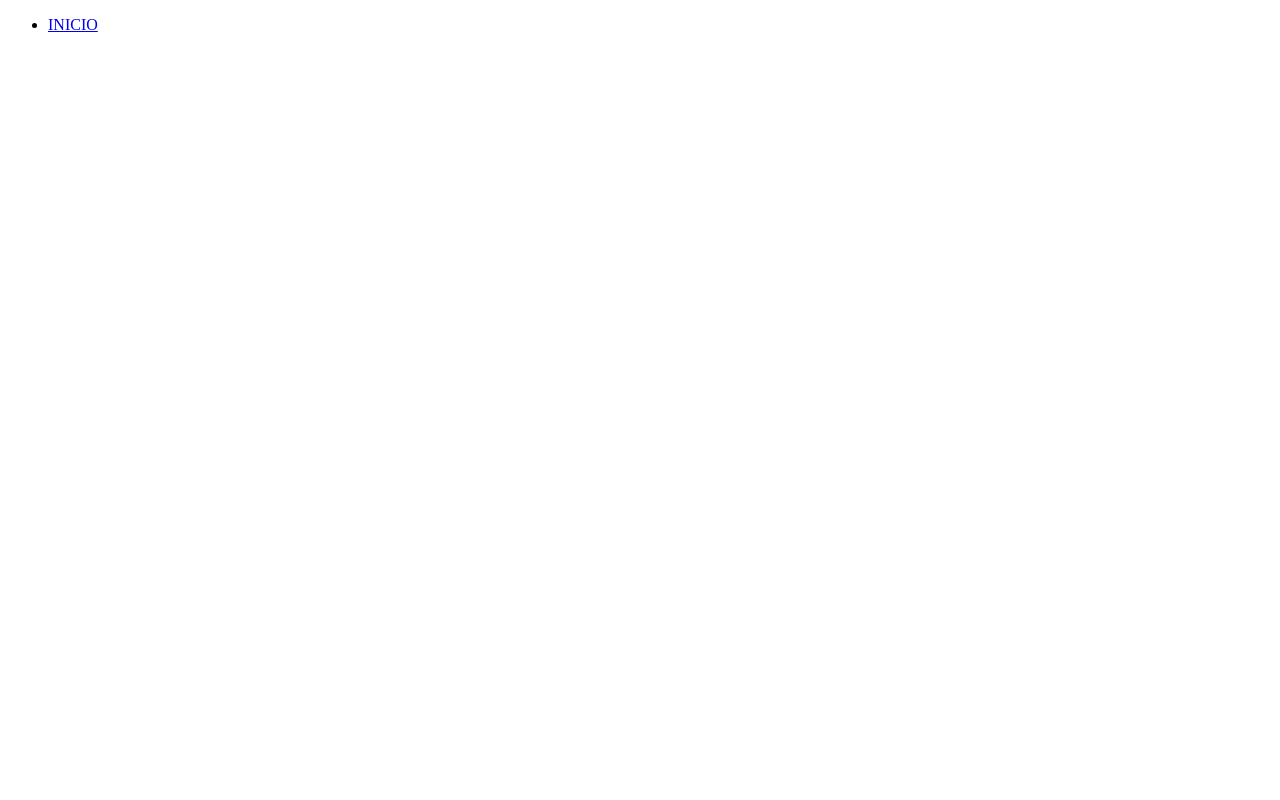
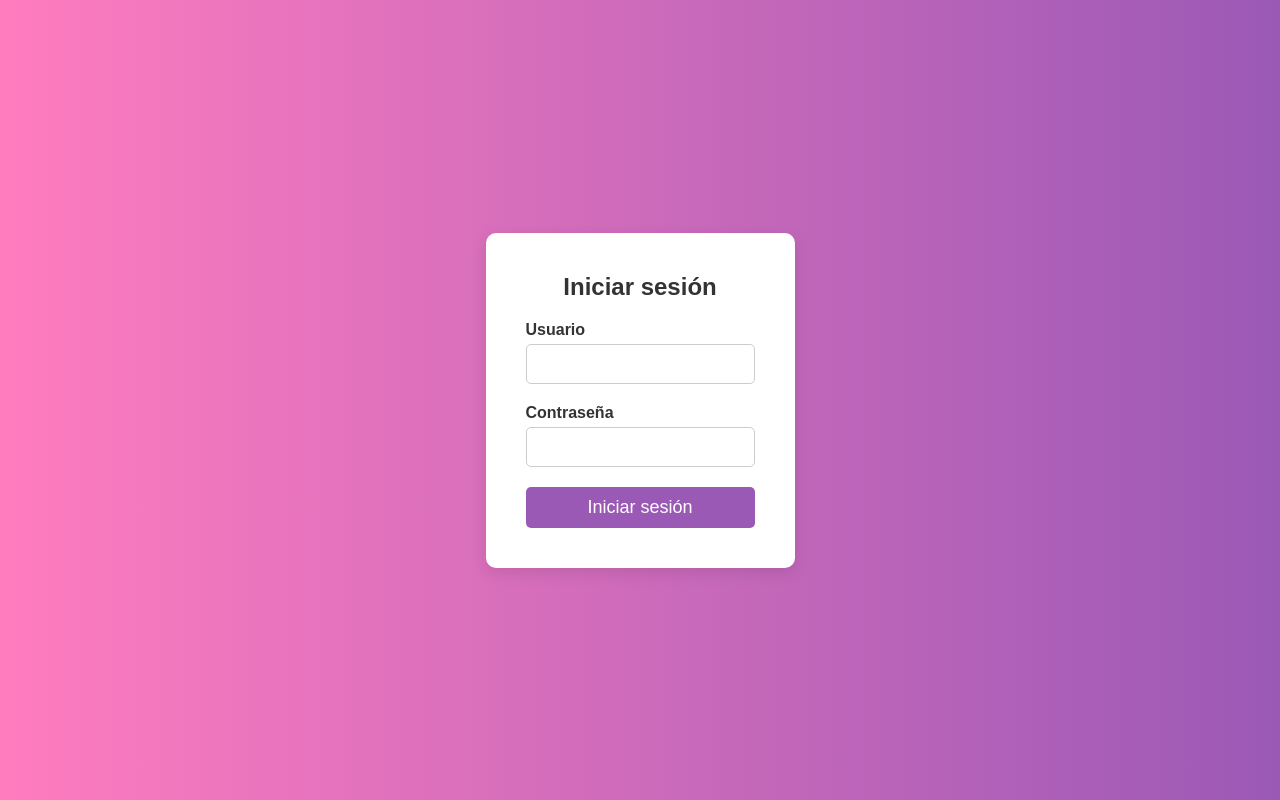
Before and after one commit to Diegoarango20/PROGRESO-Y-GESTION-PARA-EL-DESARROLLO-LOCAL, a plain HTML site: page pages/login.html in a window 1280 px wide. Drawn offline with Linux system fonts and the light colour scheme.

```diff
--- /dev/null
+++ b/css/login.css
@@ -0,0 +1,71 @@
+/* Reseteo básico de márgenes y paddings */
+* {
+    margin: 0;
+    padding: 0;
+    box-sizing: border-box;
+}
+
+/* Fondo de la página con el gradiente que mencionaste */
+body {
+    font-family: 'Arial', sans-serif;
+    background: linear-gradient(to right, #ff7cbf, #9b59b6);  /* Degradado rosado a morado */
+    height: 100vh;
+    display: flex;
+    justify-content: center;
+    align-items: center;
+}
+
+/* Caja del formulario (login-box) */
+.login-box {
+    background-color: white;
+    padding: 40px;
+    border-radius: 10px;
+    box-shadow: 0 5px 15px rgba(0, 0, 0, 0.1);
+    width: 100%;
+    max-width: 400px;  /* Máximo tamaño para el formulario */
+}
+
+/* Título del formulario */
+.login-box h2 {
+    text-align: center;
+    margin-bottom: 20px;
+    font-size: 24px;
+    color: #333;
+}
+
+/* Estilo para los grupos de entrada (inputs) */
+.input-group {
+    margin-bottom: 20px;
+}
+
+.input-group label {
+    display: block;
+    font-weight: bold;
+    color: #333;
+    margin-bottom: 5px;
+}
+
+.input-group input {
+    width: 100%;
+    padding: 10px;
+    border: 1px solid #ccc;
+    border-radius: 5px;
+    font-size: 16px;
+}
+
+/* Estilo para el botón de inicio de sesión */
+.login-btn {
+    width: 100%;
+    padding: 10px;
+    background-color: #9b59b6;
+    color: white;
+    font-size: 18px;
+    border: none;
+    border-radius: 5px;
+    cursor: pointer;
+    transition: background-color 0.3s ease;
+}
+
+.login-btn:hover {
+    background-color: #8e44ad;
+}
--- a/pages/login.html
+++ b/pages/login.html
@@ -1,18 +1,40 @@
 <!DOCTYPE html>
-<html lang="en">
-
+<html lang="es">
 <head>
     <meta charset="UTF-8">
     <meta name="viewport" content="width=device-width, initial-scale=1.0">
-    <title>Login</title>
+    <link rel="shortcut icon" href="../img/logoPestaña.png" type="image/x-icon">
+    <link rel="stylesheet" href="../css/login.css">
+    <title>Iniciar sesión</title>
 </head>
+<body>
 
-<body>
-    <nav>
-        <ul>
-            <li><a href="../index.html">INICIO</a></li>
-        </ul>
-    </nav>
+    <div class="login-container">
+        <div class="login-box">
+            <h2>Iniciar sesión</h2>
+
+            <form action="procesar_login.php" method="POST">
+
+                <!-- Campo de Usuario -->
+                <div class="input-group">
+                    <label for="username">Usuario</label>
+                    <input type="text" id="username" name="username" required>
+                </div>
+
+                <!-- Campo de Contraseña -->
+                <div class="input-group">
+                    <label for="password">Contraseña</label>
+                    <input type="password" id="password" name="password" required>
+                </div>
+
+                <!-- Botón de inicio de sesión -->
+                <button type="submit" class="login-btn">Iniciar sesión</button>
+
+
+
+            </form>
+        </div>
+    </div>
+
 </body>
-
 </html>
```
Also changed, not shown: css/menuheader.css (added, +53 -0 lines), index.html (+9 -8 lines), estilo.css (deleted).
